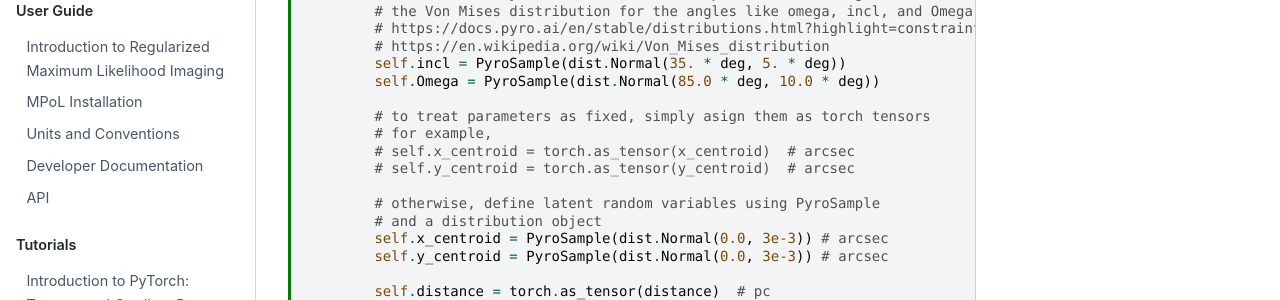
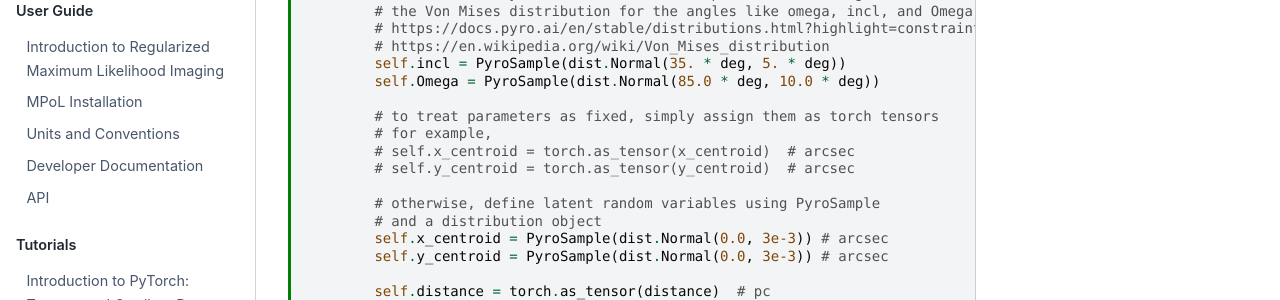
Before and after one commit to MPoL-dev/MPoL, a Sphinx documentation site: the page built from docs/large-tutorials/pyro.md, in a window 1280 px wide and 900 px high, scrolled down 7785 px. Shown: the part 152-452 px from the top of the window. Built offline with Sphinx 7.4.7 and the Sphinx Book theme 1.1.4, drawn with Linux system fonts in a browser that asks for light colours.

Commit message:
Update docs/large-tutorials/pyro.md
Co-authored-by: Jeff Jennings <jjennings1519@gmail.com>

```diff
--- a/docs/large-tutorials/pyro.md
+++ b/docs/large-tutorials/pyro.md
@@ -298,7 +298,7 @@ class PyroDisk(PyroModule):
         self.incl = PyroSample(dist.Normal(35. * deg, 5. * deg))
         self.Omega = PyroSample(dist.Normal(85.0 * deg, 10.0 * deg))
 
-        # to treat parameters as fixed, simply asign them as torch tensors
+        # to treat parameters as fixed, simply assign them as torch tensors
         # for example,
         # self.x_centroid = torch.as_tensor(x_centroid)  # arcsec
         # self.y_centroid = torch.as_tensor(y_centroid)  # arcsec
```
